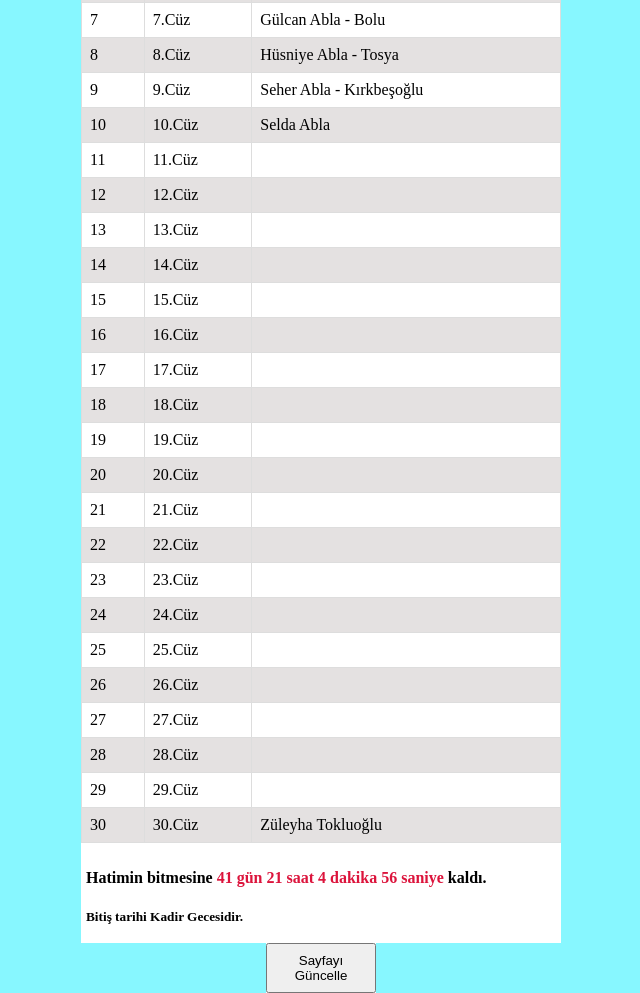
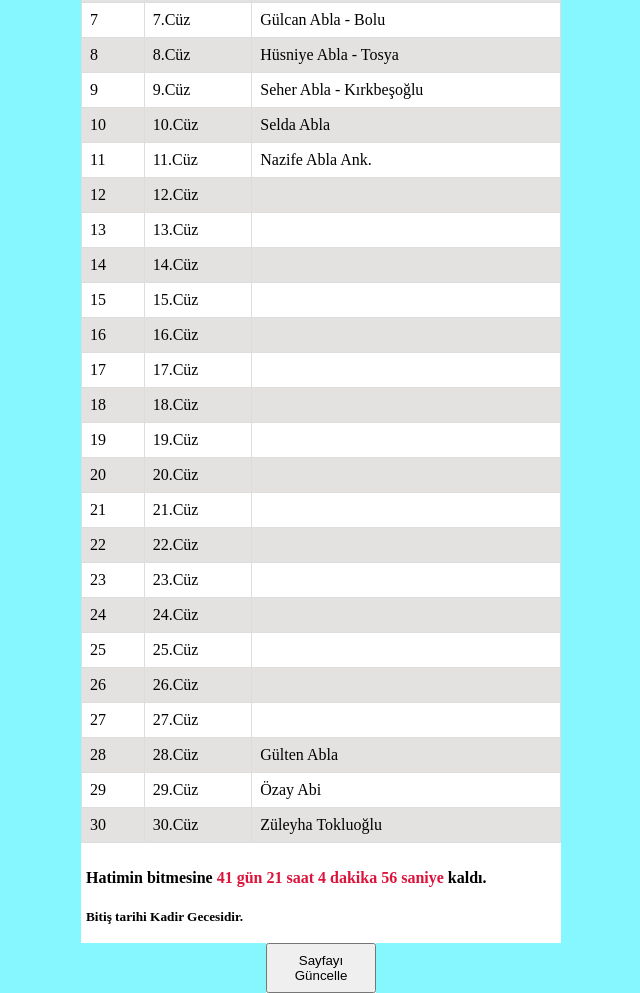
Before and after one commit to eyupjob/Ramazan-Listesi-, a plain HTML site: page hatim.html in a window 1280 px wide. Shown: the part 332-1325 px from the top of the page, without its empty margins (319-959 px from the left). Drawn offline with Linux system fonts and the light colour scheme.

Commit message:
eklemeler yapıldı

```diff
--- a/hatim.html
+++ b/hatim.html
@@ -147,7 +147,7 @@
     <tr>
       <td>11</td>
       <td>11.Cüz</td>
-      <td id="a111"></td>
+      <td id="a111">Nazife Abla Ank.</td>
 	  </tr>
     <tr class="b1">
       <td>12</td>
@@ -231,12 +231,12 @@
 		<tr class="b1">
 			<td>28</td>
 			<td>28.Cüz</td>
-			<td id="a291"></td>
+			<td id="a291">Gülten Abla</td>
 		</tr>
 			<tr>
 				<td>29</td>
 				<td>29.Cüz</td>
-				<td id="a301"></td>
+				<td id="a301">Özay Abi</td>
 			</tr>
 				<tr class="b1">
 					<td>30</td>
```
